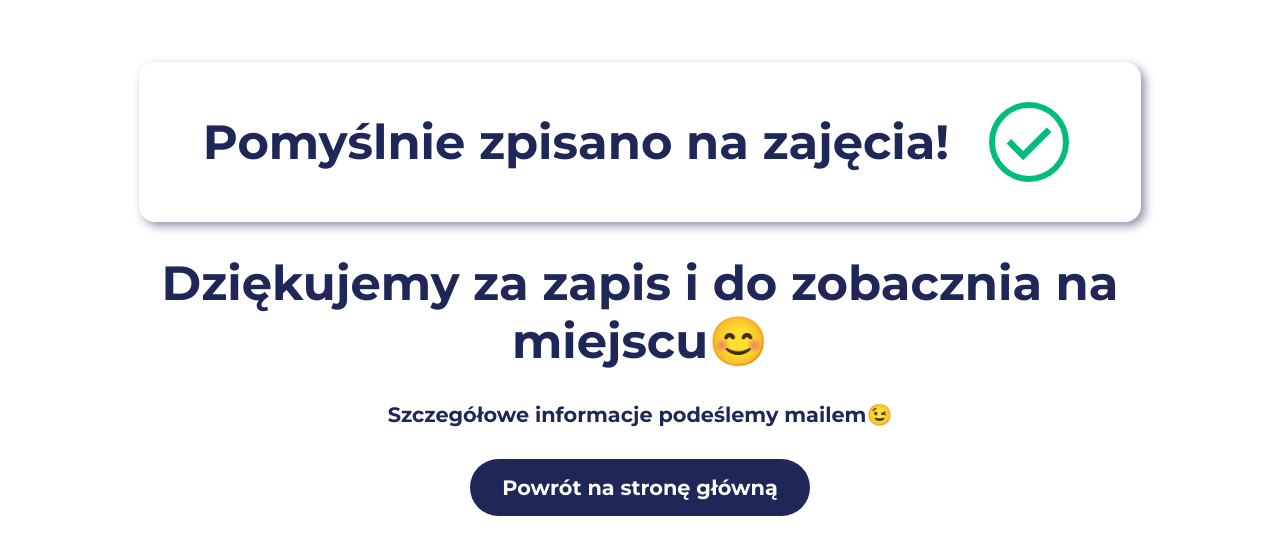
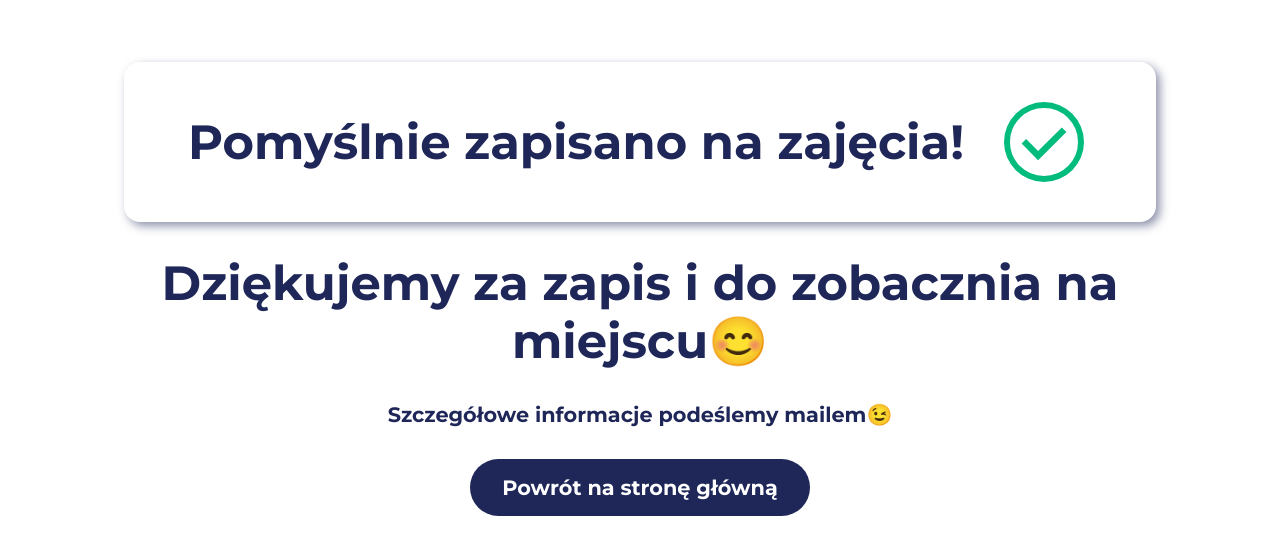
Before and after one commit to kremobil/GodNiejFrontend, a Vue app: page /inicjatywy/zapisy/dziekujemy in a window 1280 px wide. Shown: the part 167-722 px from the top of the page. Built offline with nearby package versions, Linux system fonts and the light colour scheme; no server answers.

Commit message:
fixed misspels and wrong link

```diff
--- a/src/views/ThanksForRegisterView.vue
+++ b/src/views/ThanksForRegisterView.vue
@@ -6,7 +6,7 @@ import MainLink from "@/components/MainLink.vue";
 <template>
 <div id="thanks-for-register-wrapper">
   <div class="succes-info">
-    <h1>Pomyślnie zpisano na zajęcia!</h1>
+    <h1>Pomyślnie zapisano na zajęcia!</h1>
     <svg xmlns="http://www.w3.org/2000/svg" height="96px" viewBox="0 -960 960 960" width="96px" fill="#02bc7d"><path d="m421-298 283-283-46-45-237 237-120-120-45 45 165 166Zm59 218q-82 0-155-31.5t-127.5-86Q143-252 111.5-325T80-480q0-83 31.5-156t86-127Q252-817 325-848.5T480-880q83 0 156 31.5T763-763q54 54 85.5 127T880-480q0 82-31.5 155T763-197.5q-54 54.5-127 86T480-80Zm0-60q142 0 241-99.5T820-480q0-142-99-241t-241-99q-141 0-240.5 99T140-480q0 141 99.5 240.5T480-140Zm0-340Z"/></svg>
   </div>
   <h2>Dziękujemy za zapis i do zobacznia na miejscu😊</h2>
--- a/src/views/WorkshopsRegisterView.vue
+++ b/src/views/WorkshopsRegisterView.vue
@@ -127,7 +127,7 @@ export default {
         }
       }).then(
           (data) => {
-            router.push('/dziekujemy')
+            router.push('/inicjatywy/zapisy/dziekujemy')
           }
       ).catch(error => {
         alert(error.response.data.message)
```
